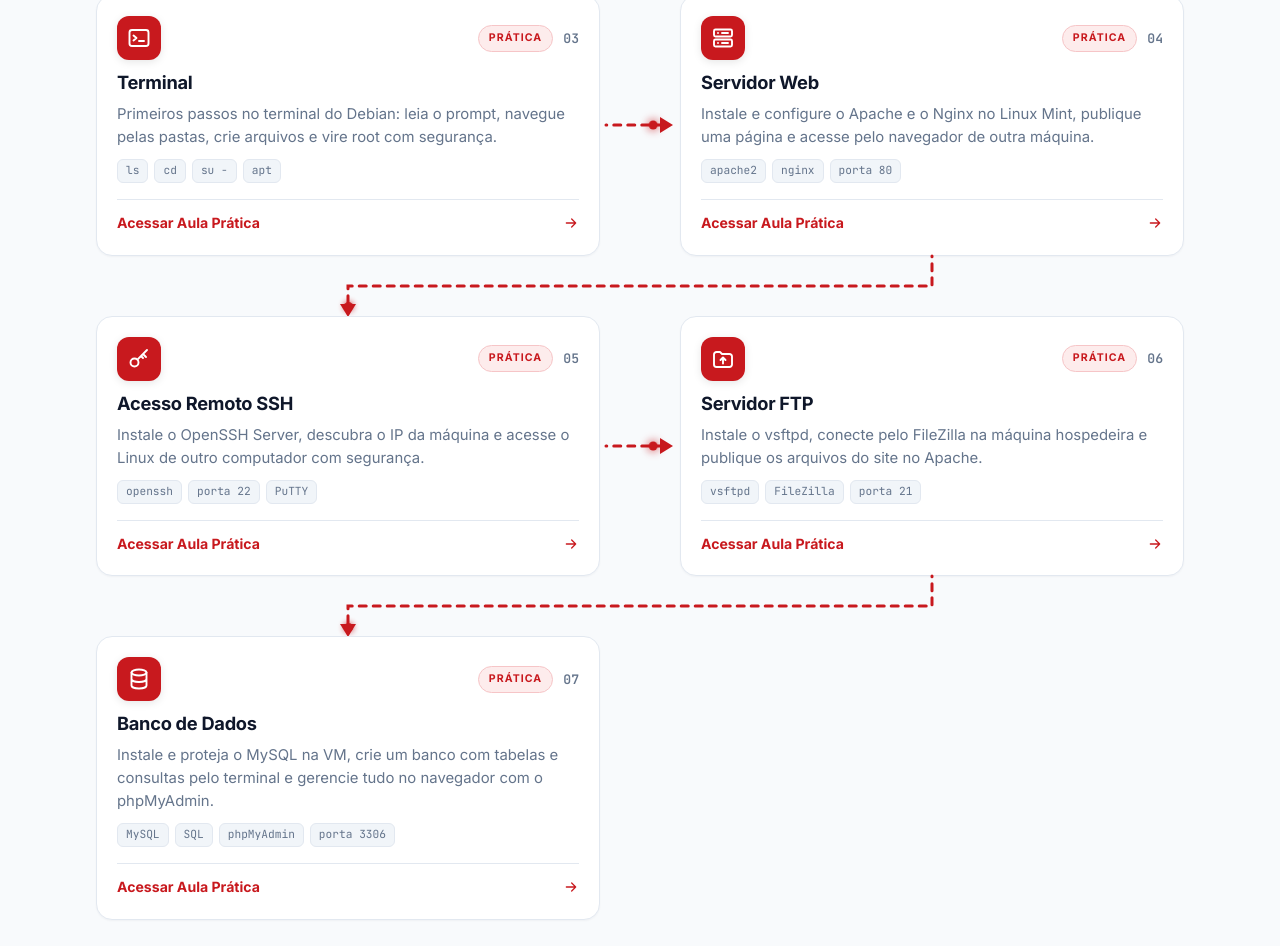
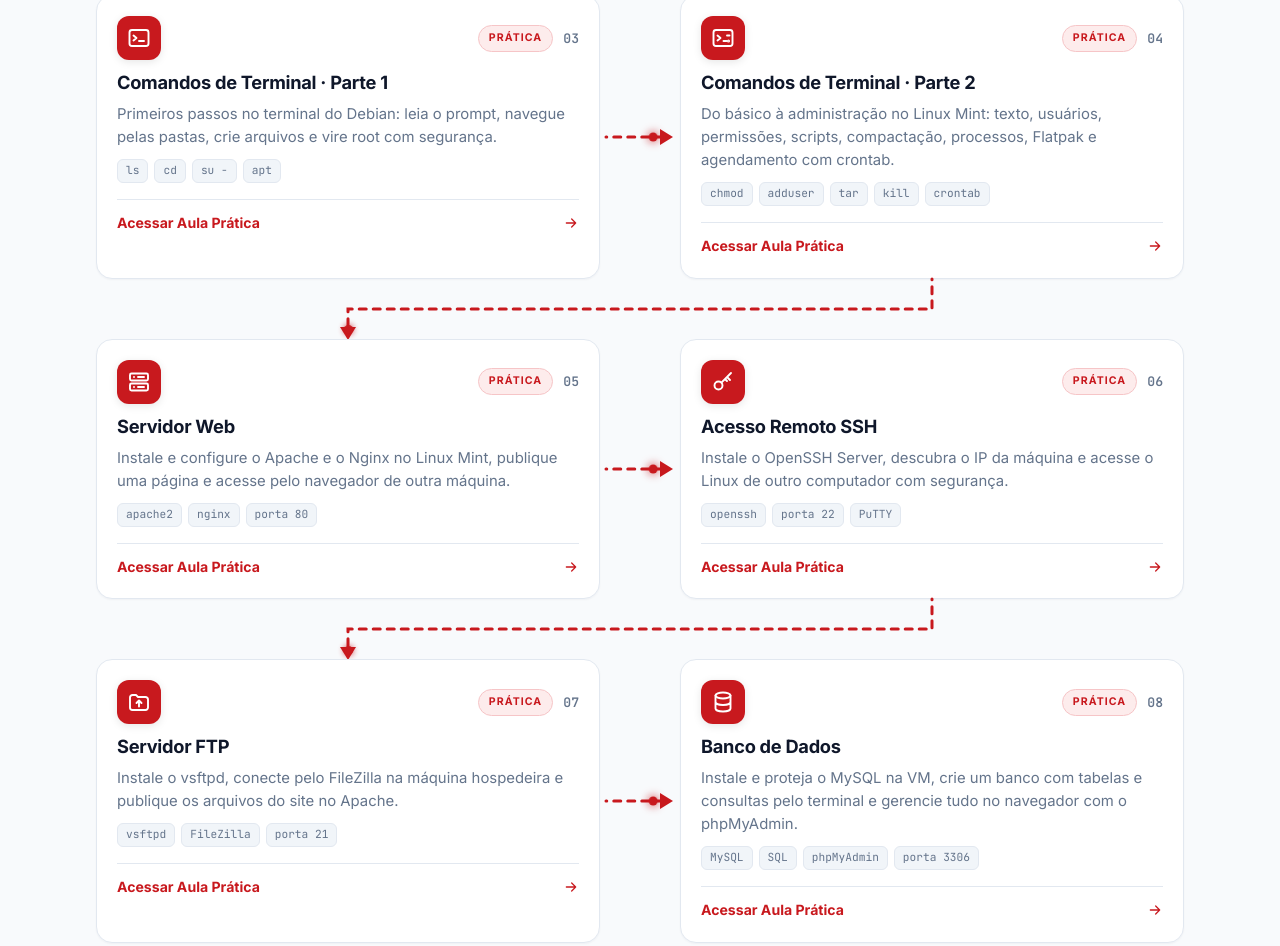
Before and after one commit to alberto-barros/alberto-barros.github.io, a plain HTML site: page Linux/index.html in a window 1280 px wide. Shown: the part 1202-2148 px from the top of the page. Drawn offline with Linux system fonts and the light colour scheme.

Commit message:
Linux: Comandos de Terminal partes 1 e 2
Renomeia o card Terminal para Comandos de Terminal · Parte 1 e
adiciona a Parte 2 (terminal2.html) logo depois; demais cards
renumerados de 05 a 08.

Co-Authored-By: Claude Opus 5.5 <noreply@anthropic.com>
Claude-Session: https://claude.ai/code/session_01WGbAHVPBYUYDrotx6QbzSF

```diff
--- a/Linux/index.html
+++ b/Linux/index.html
@@ -176,6 +176,7 @@ footer .fb svg{height:26px;width:auto}
   <symbol id="i-server" viewBox="0 0 24 24"><rect x="3" y="3.5" width="18" height="7" rx="1.5"/><rect x="3" y="13.5" width="18" height="7" rx="1.5"/><path d="M7 7h.01M7 17h.01M11 7h6M11 17h6"/></symbol>
   <symbol id="i-ftp" viewBox="0 0 24 24"><path d="M3 7.5A2.5 2.5 0 0 1 5.5 5H9l2 2h7.5A2.5 2.5 0 0 1 21 9.5v8A2.5 2.5 0 0 1 18.5 20h-13A2.5 2.5 0 0 1 3 17.5z"/><path d="M12 10.5v6M9.5 13l2.5-2.5 2.5 2.5"/></symbol>
   <symbol id="i-db" viewBox="0 0 24 24"><ellipse cx="12" cy="5.5" rx="7.5" ry="3"/><path d="M4.5 5.5v13c0 1.7 3.4 3 7.5 3s7.5-1.3 7.5-3v-13M4.5 12c0 1.7 3.4 3 7.5 3s7.5-1.3 7.5-3"/></symbol>
+  <symbol id="i-term2" viewBox="0 0 24 24"><rect x="2.5" y="4" width="19" height="16" rx="2.5"/><path d="M6.5 9.5l3 2.5-3 2.5M12.5 15h3M16 9.5h2.5"/><circle cx="17.5" cy="15" r=".6"/></symbol>
   <symbol id="i-arrow" viewBox="0 0 24 24"><path d="M5 12h14M13 6l6 6-6 6"/></symbol>
   <symbol id="i-back" viewBox="0 0 24 24"><path d="M19 12H5M11 6l-6 6 6 6"/></symbol>
 </defs></svg>
@@ -250,7 +251,7 @@ footer .fb svg{height:26px;width:auto}
     <div class="node">
       <a class="chap lab reveal" href="https://alberto-barros.github.io/Linux/terminal.html">
         <div class="top"><div class="ic"><svg class="i"><use href="#i-term"/></svg></div><span class="kind">Prática</span><span class="num">03</span></div>
-        <h3>Terminal</h3>
+        <h3>Comandos de Terminal · Parte 1</h3>
         <p>Primeiros passos no terminal do Debian: leia o prompt, navegue pelas pastas, crie arquivos e vire root com segurança.</p>
         <div class="tags"><span class="tag">ls</span><span class="tag">cd</span><span class="tag">su -</span><span class="tag">apt</span></div>
         <span class="go">Acessar Aula Prática <svg class="i"><use href="#i-arrow"/></svg></span>
@@ -259,41 +260,52 @@ footer .fb svg{height:26px;width:auto}
     </div>
 
     <div class="node">
-      <a class="chap lab reveal" href="https://alberto-barros.github.io/Linux/servidor_web.html">
-        <div class="top"><div class="ic"><svg class="i"><use href="#i-server"/></svg></div><span class="kind">Prática</span><span class="num">04</span></div>
-        <h3>Servidor Web</h3>
-        <p>Instale e configure o Apache e o Nginx no Linux Mint, publique uma página e acesse pelo navegador de outra máquina.</p>
-        <div class="tags"><span class="tag">apache2</span><span class="tag">nginx</span><span class="tag">porta 80</span></div>
+      <a class="chap lab reveal" href="https://alberto-barros.github.io/Linux/terminal2.html">
+        <div class="top"><div class="ic"><svg class="i"><use href="#i-term2"/></svg></div><span class="kind">Prática</span><span class="num">04</span></div>
+        <h3>Comandos de Terminal · Parte 2</h3>
+        <p>Do básico à administração no Linux Mint: texto, usuários, permissões, scripts, compactação, processos, Flatpak e agendamento com crontab.</p>
+        <div class="tags"><span class="tag">chmod</span><span class="tag">adduser</span><span class="tag">tar</span><span class="tag">kill</span><span class="tag">crontab</span></div>
         <span class="go">Acessar Aula Prática <svg class="i"><use href="#i-arrow"/></svg></span>
       </a>
       <span class="arr down m-only p" aria-hidden="true"><svg viewBox="0 0 40 56" preserveAspectRatio="none"><path class="ln" d="M20 2V42"/><path class="hd" d="M12 40l8 13 8-13z"/><circle class="pk" cx="20" cy="6" r="4.5"/></svg></span><span class="arr elbow p" aria-hidden="true"><svg class="el-line" viewBox="0 0 100 100" preserveAspectRatio="none"><path class="ln" vector-effect="non-scaling-stroke" d="M100 0V50H0V92"/></svg><svg class="el-head" viewBox="0 0 16 14"><path class="hd" d="M0 0l8 13 8-13z"/></svg><i class="el-pk"></i></span>
     </div>
 
     <div class="node">
-      <a class="chap lab reveal" href="https://alberto-barros.github.io/Linux/ssh.html">
-        <div class="top"><div class="ic"><svg class="i"><use href="#i-key"/></svg></div><span class="kind">Prática</span><span class="num">05</span></div>
-        <h3>Acesso Remoto SSH</h3>
-        <p>Instale o OpenSSH Server, descubra o IP da máquina e acesse o Linux de outro computador com segurança.</p>
-        <div class="tags"><span class="tag">openssh</span><span class="tag">porta 22</span><span class="tag">PuTTY</span></div>
+      <a class="chap lab reveal" href="https://alberto-barros.github.io/Linux/servidor_web.html">
+        <div class="top"><div class="ic"><svg class="i"><use href="#i-server"/></svg></div><span class="kind">Prática</span><span class="num">05</span></div>
+        <h3>Servidor Web</h3>
+        <p>Instale e configure o Apache e o Nginx no Linux Mint, publique uma página e acesse pelo navegador de outra máquina.</p>
+        <div class="tags"><span class="tag">apache2</span><span class="tag">nginx</span><span class="tag">porta 80</span></div>
         <span class="go">Acessar Aula Prática <svg class="i"><use href="#i-arrow"/></svg></span>
       </a>
       <span class="arr right p" aria-hidden="true"><svg viewBox="0 0 72 40"><path class="ln" d="M2 20H58"/><path class="hd" d="M56 12l13 8-13 8z"/><circle class="pk" cx="6" cy="20" r="4.5"/></svg></span><span class="arr down m-only p" aria-hidden="true"><svg viewBox="0 0 40 56" preserveAspectRatio="none"><path class="ln" d="M20 2V42"/><path class="hd" d="M12 40l8 13 8-13z"/><circle class="pk" cx="20" cy="6" r="4.5"/></svg></span>
     </div>
 
     <div class="node">
-      <a class="chap lab reveal" href="https://alberto-barros.github.io/Linux/ftp.html">
-        <div class="top"><div class="ic"><svg class="i"><use href="#i-ftp"/></svg></div><span class="kind">Prática</span><span class="num">06</span></div>
-        <h3>Servidor FTP</h3>
-        <p>Instale o vsftpd, conecte pelo FileZilla na máquina hospedeira e publique os arquivos do site no Apache.</p>
-        <div class="tags"><span class="tag">vsftpd</span><span class="tag">FileZilla</span><span class="tag">porta 21</span></div>
+      <a class="chap lab reveal" href="https://alberto-barros.github.io/Linux/ssh.html">
+        <div class="top"><div class="ic"><svg class="i"><use href="#i-key"/></svg></div><span class="kind">Prática</span><span class="num">06</span></div>
+        <h3>Acesso Remoto SSH</h3>
+        <p>Instale o OpenSSH Server, descubra o IP da máquina e acesse o Linux de outro computador com segurança.</p>
+        <div class="tags"><span class="tag">openssh</span><span class="tag">porta 22</span><span class="tag">PuTTY</span></div>
         <span class="go">Acessar Aula Prática <svg class="i"><use href="#i-arrow"/></svg></span>
       </a>
       <span class="arr down m-only p" aria-hidden="true"><svg viewBox="0 0 40 56" preserveAspectRatio="none"><path class="ln" d="M20 2V42"/><path class="hd" d="M12 40l8 13 8-13z"/><circle class="pk" cx="20" cy="6" r="4.5"/></svg></span><span class="arr elbow p" aria-hidden="true"><svg class="el-line" viewBox="0 0 100 100" preserveAspectRatio="none"><path class="ln" vector-effect="non-scaling-stroke" d="M100 0V50H0V92"/></svg><svg class="el-head" viewBox="0 0 16 14"><path class="hd" d="M0 0l8 13 8-13z"/></svg><i class="el-pk"></i></span>
     </div>
 
     <div class="node">
+      <a class="chap lab reveal" href="https://alberto-barros.github.io/Linux/ftp.html">
+        <div class="top"><div class="ic"><svg class="i"><use href="#i-ftp"/></svg></div><span class="kind">Prática</span><span class="num">07</span></div>
+        <h3>Servidor FTP</h3>
+        <p>Instale o vsftpd, conecte pelo FileZilla na máquina hospedeira e publique os arquivos do site no Apache.</p>
+        <div class="tags"><span class="tag">vsftpd</span><span class="tag">FileZilla</span><span class="tag">porta 21</span></div>
+        <span class="go">Acessar Aula Prática <svg class="i"><use href="#i-arrow"/></svg></span>
+      </a>
+      <span class="arr right p" aria-hidden="true"><svg viewBox="0 0 72 40"><path class="ln" d="M2 20H58"/><path class="hd" d="M56 12l13 8-13 8z"/><circle class="pk" cx="6" cy="20" r="4.5"/></svg></span><span class="arr down m-only p" aria-hidden="true"><svg viewBox="0 0 40 56" preserveAspectRatio="none"><path class="ln" d="M20 2V42"/><path class="hd" d="M12 40l8 13 8-13z"/><circle class="pk" cx="20" cy="6" r="4.5"/></svg></span>
+    </div>
+
+    <div class="node">
       <a class="chap lab reveal" href="https://alberto-barros.github.io/Linux/mysql.html">
-        <div class="top"><div class="ic"><svg class="i"><use href="#i-db"/></svg></div><span class="kind">Prática</span><span class="num">07</span></div>
+        <div class="top"><div class="ic"><svg class="i"><use href="#i-db"/></svg></div><span class="kind">Prática</span><span class="num">08</span></div>
         <h3>Banco de Dados</h3>
         <p>Instale e proteja o MySQL na VM, crie um banco com tabelas e consultas pelo terminal e gerencie tudo no navegador com o phpMyAdmin.</p>
         <div class="tags"><span class="tag">MySQL</span><span class="tag">SQL</span><span class="tag">phpMyAdmin</span><span class="tag">porta 3306</span></div>
@@ -317,7 +329,7 @@ footer .fb svg{height:26px;width:auto}
 const RM=matchMedia('(prefers-reduced-motion: reduce)').matches;
 
 /* Barra digitando */
-const words=['--aula "o que é Linux"','--aula "instalar em VM"','--pratica terminal','--pratica "servidor web"','--pratica ssh','--pratica ftp','--pratica mysql'];
+const words=['--aula "o que é Linux"','--aula "instalar em VM"','--pratica "terminal 1"','--pratica "terminal 2"','--pratica "servidor web"','--pratica ssh','--pratica ftp','--pratica mysql'];
 const te=document.getElementById('type');let wi=0,ci=0,del=false;
 function type(){const w=words[wi];te.textContent=w.slice(0,ci);
   if(!del&&ci<w.length)ci++;else if(!del){del=true;return setTimeout(type,1400)}else if(ci>0)ci--;else{del=false;wi=(wi+1)%words.length}
```
